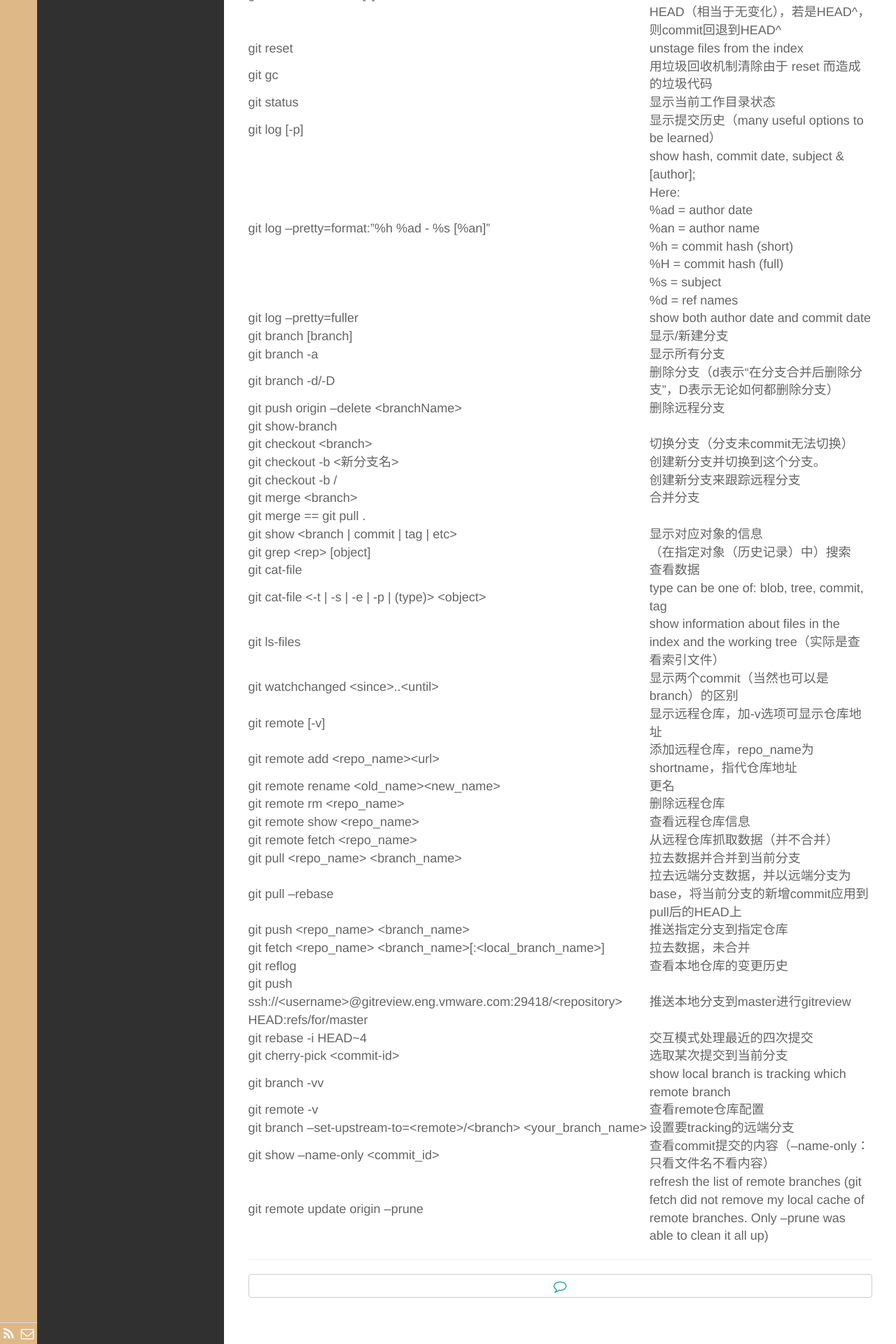
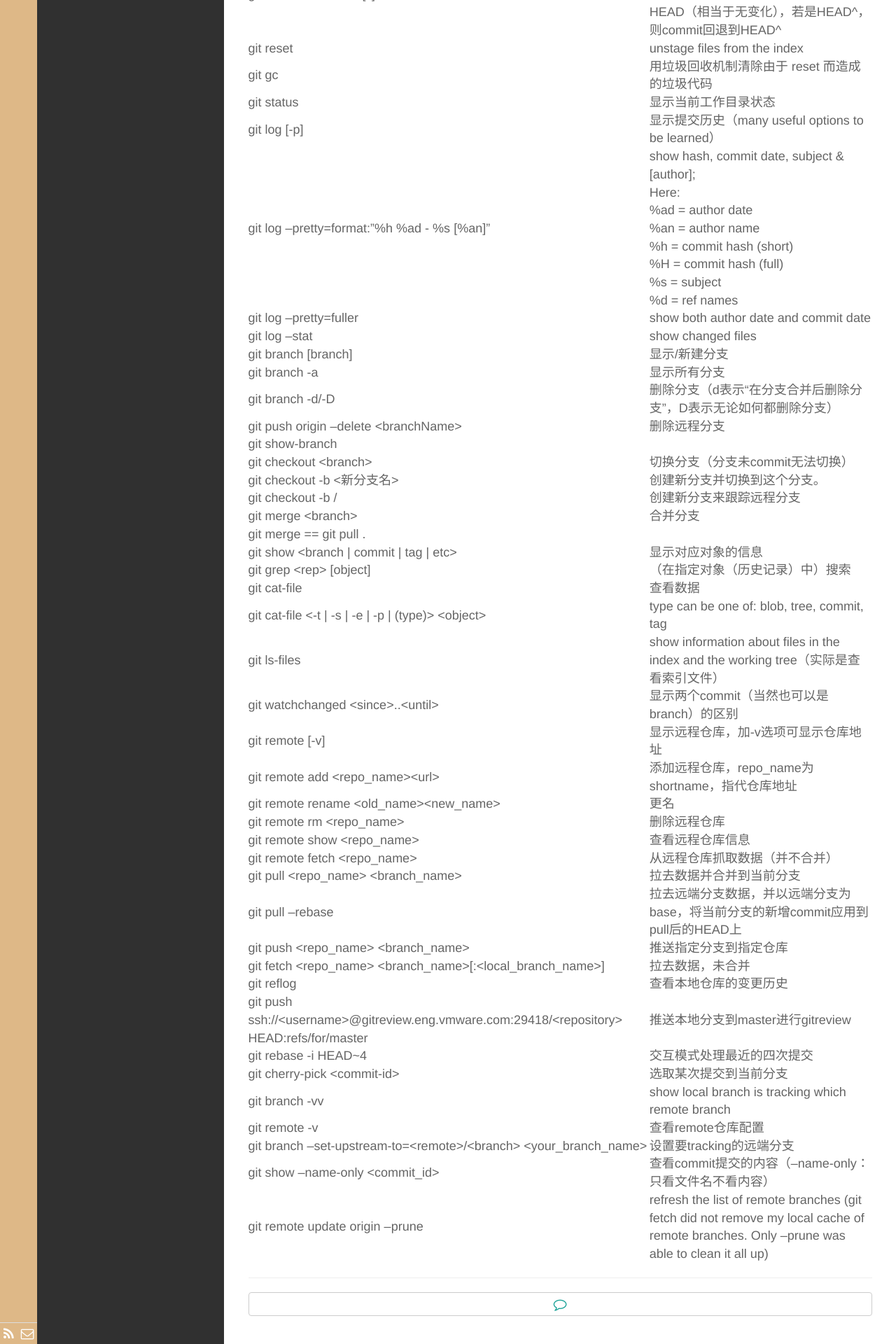
Before and after one commit to qhdwhy184/qhdwhy184.github.io, a Jekyll site: the page built from _posts/技术/2017-08-03-Git命令学习小结.md, in a window 1280 px wide. Shown: the part 889-2809 px from the top of the page at 70% size. Built offline with Jekyll 4.4.1, drawn with Linux system fonts in a browser that asks for light colours.

Commit message:
Update 2017-08-03-Git命令学习小结.md

```diff
--- a/_posts/技术/2017-08-03-Git命令学习小结.md
+++ b/_posts/技术/2017-08-03-Git命令学习小结.md
@@ -36,6 +36,7 @@ description:
 |git log [-p]|显示提交历史（many useful options to be learned）|
 |git log --pretty=format:"%h %ad - %s [%an]"|show hash, commit date, subject & [author]; <br/>Here:<br/>%ad = author date<br/>%an = author name<br/>%h = commit hash (short)<br/>%H = commit hash (full)<br/>%s = subject<br/>%d = ref names|
 |git log --pretty=fuller|show both author date and commit date|
+|git log --stat|show changed files|
 |git branch [branch]|显示/新建分支|
 |git branch -a|显示所有分支|
 |git branch -d/-D|删除分支（d表示“在分支合并后删除分支”，D表示无论如何都删除分支）|
```
